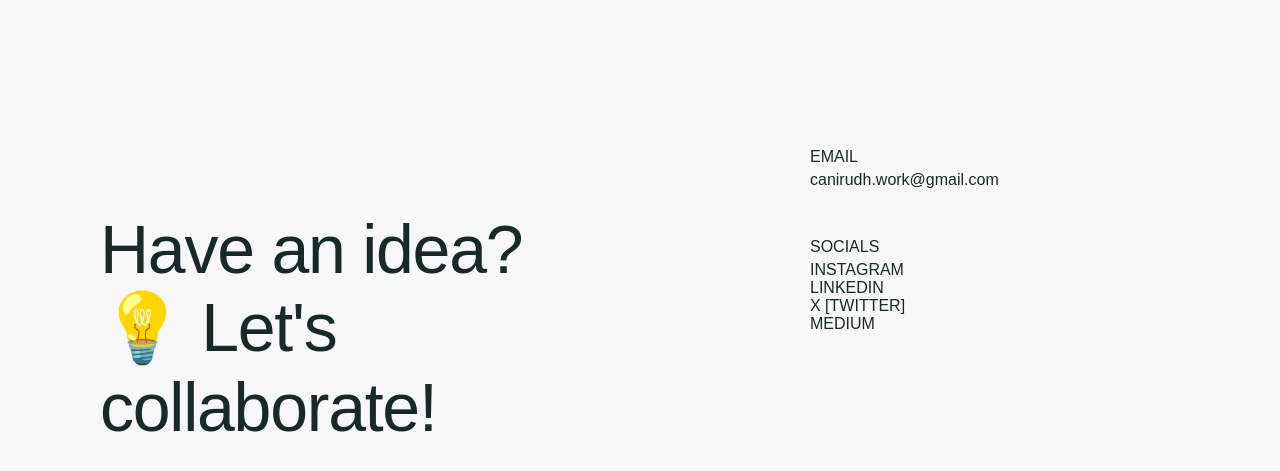
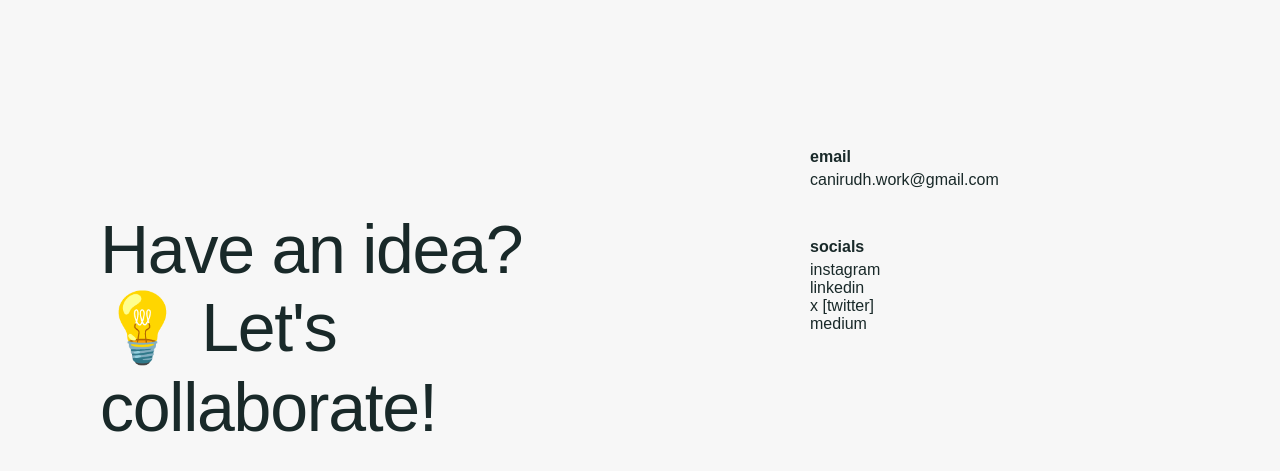
Before and after one commit to sambarvadai/sambarvadai.github.io, a plain HTML site: page contact.html in a window 1280 px wide. Shown: the part 67-538 px from the top of the page. Drawn offline with Linux system fonts and the light colour scheme; a web font is replaced by a local one.

Commit message:
Minor changes to contact page

```diff
--- a/assets/css/index.css
+++ b/assets/css/index.css
@@ -134,5 +134,5 @@ margin-top:-20px;
 }
 .link-header{
     margin-bottom:5px;
-    font-weight: 500;
+    font-weight: 700;
 }
--- a/contact.html
+++ b/contact.html
@@ -33,15 +33,15 @@
         </div>
         <div id="link-space">
             <div id="mail-space">
-                <p class="link-header">EMAIL</p>
+                <p class="link-header">email</p>
                 <p><a href="mailto:canirudh.work@gmail.com?subject=Hello!" class="link list-ele">canirudh.work@gmail.com</a></p>
             </div>
             <div id="socials-space">
-                <p class="link-header">SOCIALS</p>
-                <p ><a class="list-ele link" href="https://www.instagram.com/sambarvadai/" target="_blank">INSTAGRAM</a></p>
-                <p><a class="list-ele link" href="https://www.linkedin.com/in/anicsekaran" target="_blank">LINKEDIN</a></p>
-                <p><a class="list-ele link" href="https://x.com/sambarvadaii" target="_blank">X [TWITTER]</a></p>
-                <p ><a class="list-ele link" href="https://medium.com/@sambarvadai" target="_blank">MEDIUM</a></p>
+                <p class="link-header">socials</p>
+                <p ><a class="list-ele link" href="https://www.instagram.com/sambarvadai/" target="_blank">instagram</a></p>
+                <p><a class="list-ele link" href="https://www.linkedin.com/in/anicsekaran" target="_blank">linkedin</a></p>
+                <p><a class="list-ele link" href="https://x.com/sambarvadaii" target="_blank">x [twitter]</a></p>
+                <p ><a class="list-ele link" href="https://medium.com/@sambarvadai" target="_blank">medium</a></p>
             </div>
         </div>
     </section>
```
